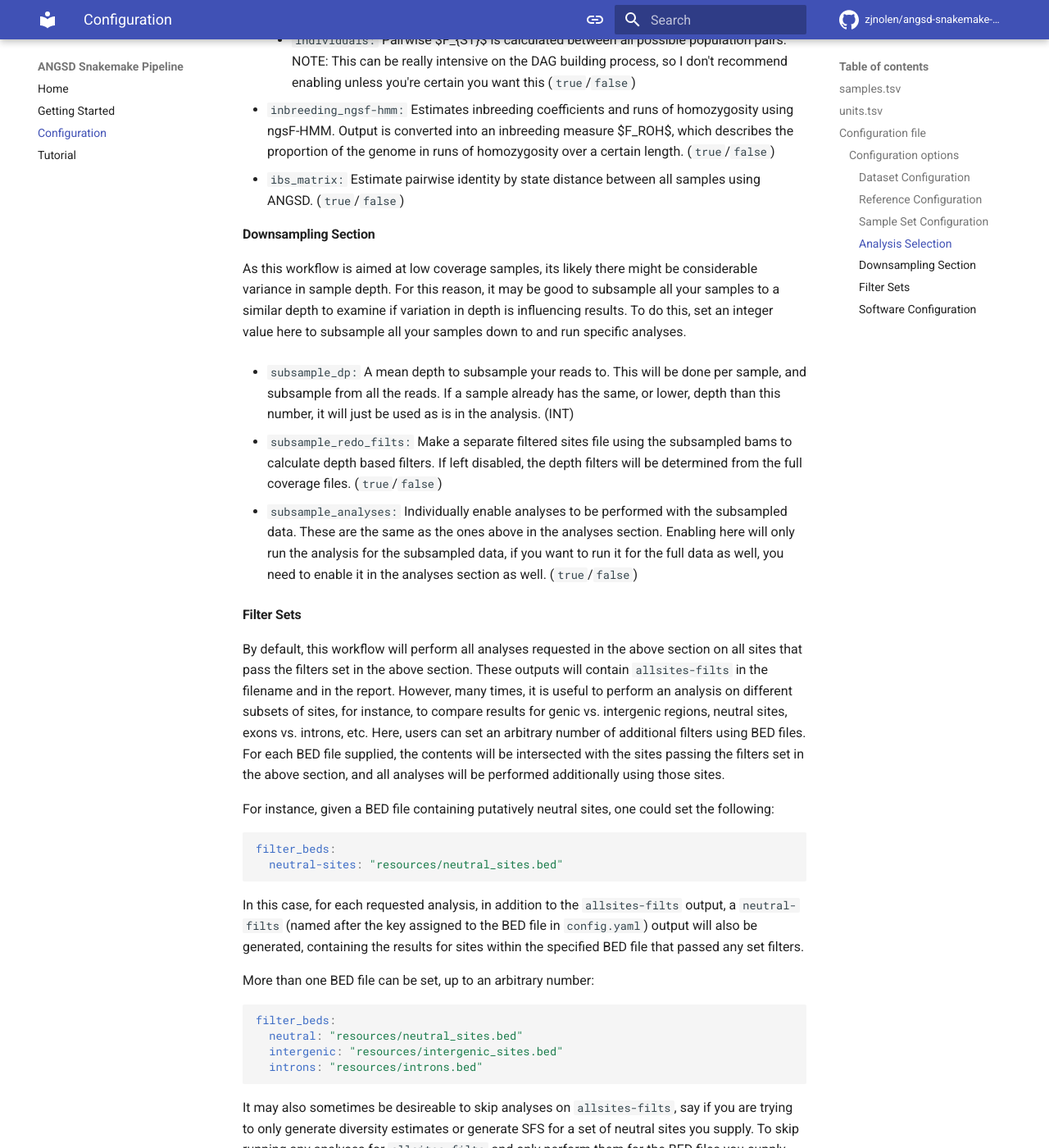
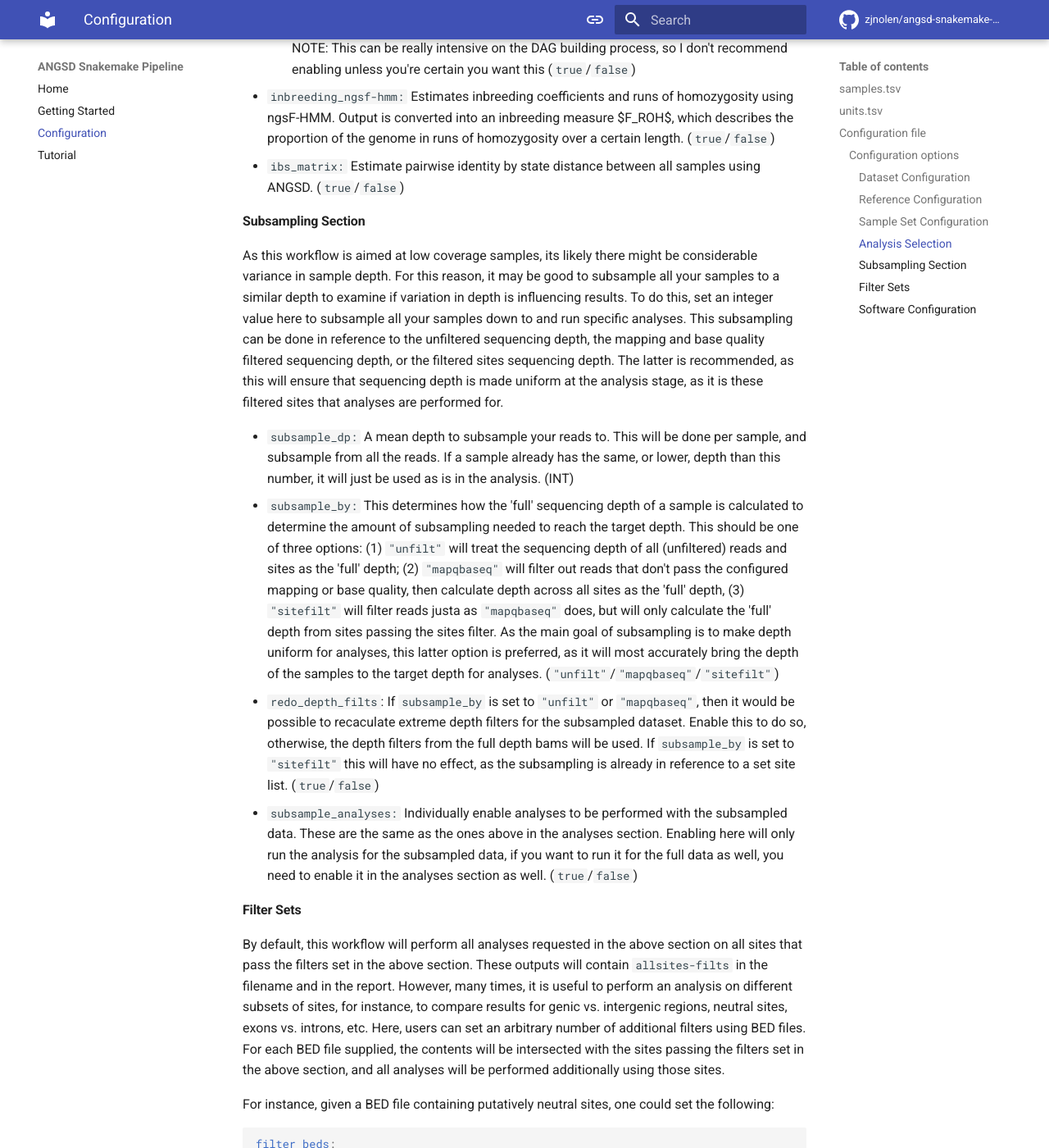
Before and after one commit to zjnolen/PopGLen, an MkDocs documentation site: the page built from docs/config.md, in a window 1280 px wide and 1400 px high, scrolled down 6903 px. Shown: the whole window at 82% size. Built offline with MkDocs 1.6.1 and Material for MkDocs 9.7.7, drawn with Linux system fonts in a browser that asks for light colours; comment, search, counter and statistics services are not loaded; the version menu is left out.

Commit message:
Allow depth to be subsampled on different levels of filtering

````diff
--- a/docs/config.md
+++ b/docs/config.md
@@ -23,18 +23,18 @@ mod3	Gotafors	modern	high
 ```
 
 - `sample` contains the ID of a sample. It is best if it only contains
-alphanumeric characters.
+  alphanumeric characters.
 
 - `population` contains the population the sample comes from and will be used
-to group samples for population-level analyses.
+  to group samples for population-level analyses.
 
 - `time` sets whether a sample should be treated as fresh DNA or historical DNA
-in the sequence processing workflow. Doesn't change anything if you're starting
-with bam files.
+  in the sequence processing workflow. Doesn't change anything if you're
+  starting with bam files.
 
 - `depth` puts the sample in a sequencing depth category. Used for filtering -
-if enabled in the configuration, extreme depth filters will be performed for
-depth categories individually.
+  if enabled in the configuration, extreme depth filters will be performed for
+  depth categories individually.
 
 ### `units.tsv`
 
@@ -54,34 +54,28 @@ SAMN13218652	SRR10398077	SAMN13218652	ILLUMINA				SRR10398077
 ```
 
 - `sample` contains the ID of a sample. Must be same as in `samples.tsv` and
-may be listed multiple times when inputting multiple sequencing runs/libraries.
-
+  may be listed multiple times when inputting multiple sequencing runs/libraries.
 - `unit` contains the sequencing unit, i.e. the sequencing lane barcode and
-lane number. This is used in the PU and (part of) the ID read groups. If you
-don't have multiple sequencing lanes per samples, this won't impact anything.
-Doesn't do anything when using bam input.
-
+  lane number. This is used in the PU and (part of) the ID read groups. If you
+  don't have multiple sequencing lanes per samples, this won't impact anything.
+  Doesn't do anything when using bam input.
 - `lib` contains the name of the library identifier for the entry. Fills in
-the LB and (part of) the ID read groups and is used for PCR duplicate removal.
-Best practice would be to have the combination of `unit` and `lib` to be unique
-per line. An easy way to use this is to use the Illumina library identifier or
-another unique library identifier, or simply combine a generic name with the
-sample name (sample1A, sample1B, etc.). Doesn't do anything when using bam
-input.
-
+  the LB and (part of) the ID read groups and is used for PCR duplicate removal.
+  Best practice would be to have the combination of `unit` and `lib` to be unique
+  per line. An easy way to use this is to use the Illumina library identifier or
+  another unique library identifier, or simply combine a generic name with the
+  sample name (sample1A, sample1B, etc.). Doesn't do anything when using bam
+  input.
 - `platform` is used to fill the PL read group. Commonly is just 'ILLUMINA'.
-Doesn't do anything when using bam input.
-
+  Doesn't do anything when using bam input.
 - `fq1` and `fq2` provides the absolute or relative to the working directory
-paths to the raw sequencing files corresponding to the metadata in the previous
-columns.
-
+  paths to the raw sequencing files corresponding to the metadata in the previous
+  columns.
 - `bam` provides the absolute or relative to the working directory path of
-pre-processed bam files. Only one bam files should be provided per sample in
-the units file.
-
+  pre-processed bam files. Only one bam files should be provided per sample in
+  the units file.
 - `sra` provides the NCBI SRA accession number for a set of paired end fastq
-files that will be downloaded to be processed.
+  files that will be downloaded to be processed.
 
 !!! note "Mixing samples with different starting points"
     It is possible to have different samples start from different inputs (i.e.
@@ -324,24 +318,41 @@ settings for each analysis are set in the next section.
   - `ibs_matrix:` Estimate pairwise identity by state distance between all
     samples using ANGSD. (`true`/`false`)
 
-#### Downsampling Section
+#### Subsampling Section
 
 As this workflow is aimed at low coverage samples, its likely there might be
 considerable variance in sample depth. For this reason, it may be good to
 subsample all your samples to a similar depth to examine if variation in depth
 is influencing results. To do this, set an integer value here to subsample all
-your samples down to and run specific analyses.
+your samples down to and run specific analyses. This subsampling can be done
+in reference to the unfiltered sequencing depth, the mapping and base quality
+filtered sequencing depth, or the filtered sites sequencing depth. The latter
+is recommended, as this will ensure that sequencing depth is made uniform at
+the analysis stage, as it is these filtered sites that analyses are performed
+for.
 
 - `subsample_dp:` A mean depth to subsample your reads to. This will be done
   per sample, and subsample from all the reads. If a sample already has the
   same, or lower, depth than this number, it will just be used as is in the
   analysis. (INT)
-
-- `subsample_redo_filts:` Make a separate filtered sites file using the
-  subsampled bams to calculate depth based filters. If left disabled, the
-  depth filters will be determined from the full coverage files.
-  (`true`/`false`)
-
+- `subsample_by:` This determines how the 'full' sequencing depth of a sample
+  is calculated to determine the amount of subsampling needed to reach the
+  target depth. This should be one of three options: (1) `"unfilt"` will treat
+  the sequencing depth of all (unfiltered) reads and sites as the 'full' depth;
+  (2) `"mapqbaseq"` will filter out reads that don't pass the configured
+  mapping or base quality, then calculate depth across all sites as the 'full'
+  depth, (3) `"sitefilt"` will filter reads justa as `"mapqbaseq"` does, but
+  will only calculate the 'full' depth from sites passing the sites filter. As
+  the main goal of subsampling is to make depth uniform for analyses, this
+  latter option is preferred, as it will most accurately bring the depth of the
+  samples to the target depth for analyses.
+  (`"unfilt"`/`"mapqbaseq"`/`"sitefilt"`)
+- `redo_depth_filts`: If `subsample_by` is set to `"unfilt"` or `"mapqbaseq"`,
+  then it would be possible to recaculate extreme depth filters for the
+  subsampled dataset. Enable this to do so, otherwise, the depth filters from
+  the full depth bams will be used. If `subsample_by` is set to `"sitefilt"`
+  this will have no effect, as the subsampling is already in reference to a set
+  site list. (`true`/`false`)
 - `subsample_analyses:` Individually enable analyses to be performed with the
   subsampled data. These are the same as the ones above in the analyses
   section. Enabling here will only run the analysis for the subsampled data,
@@ -599,4 +610,4 @@ or a pull request and I'll gladly put it in.
       increasing `-maxiter`). (string, [docs](http://www.popgen.dk/software/index.php/NgsAdmix))
   - `ibs:` Settings for identity by state calculation with ANGSD
     - `-doIBS:` Whether to use a random (1) or consensus (2) base in IBS
-        distance calculation ([docs](http://www.popgen.dk/angsd/index.php/PCA_MDS))
+      distance calculation ([docs](http://www.popgen.dk/angsd/index.php/PCA_MDS))
````
Also changed, not shown: 5 other files.
